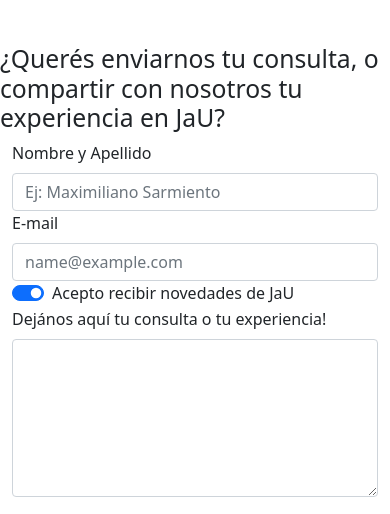
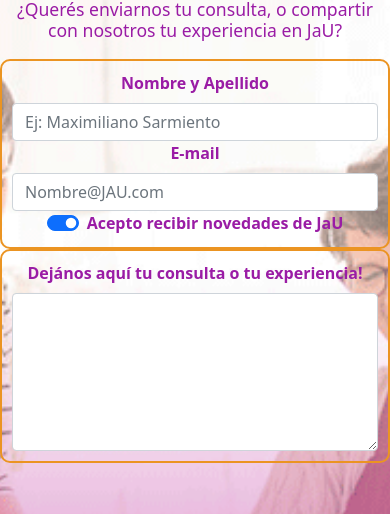
Before and after one commit to maximilianosarmiento/JaU, a plain HTML site: page contacto.html in a window 390 px wide. Shown: the part 56-570 px from the top of the page. Drawn offline with nearby package versions, Linux system fonts and the light colour scheme.

Commit message:
Pagina de contacto terminada, con media querie y estilos

```diff
--- a/contacto.html
+++ b/contacto.html
@@ -47,21 +47,21 @@
           </div>
         </nav>
     </header>
-    <main class="container-fluid">
+    <main class="container-fluid mainContainer">
         <div class="mainFormulario">
-            <h2>¿Querés enviarnos tu consulta, o compartir con nosotros tu experiencia en JaU?</h2>
+            <h2 class="mainFormulario__titulo">¿Querés enviarnos tu consulta, o compartir con nosotros tu experiencia en JaU?</h2>
             <div class="row mainFormulario__contenedor">
                 <div class="col-md-3 mainFormulario__datos">
                     <label for="nombre" class="form-label">Nombre y Apellido</label>
                     <input type="text" name="nombre"class="form-control" placeholder="Ej: Maximiliano Sarmiento">
                     <label for="exampleFormControlInput1" class="form-label">E-mail</label>
-                    <input type="email" class="form-control" id="exampleFormControlInput1" placeholder="name@example.com">
-                    <div class="form-check form-switch formulario__check">
+                    <input type="email" class="form-control" id="exampleFormControlInput1" placeholder="Nombre@JAU.com">
+                    <div class="form-check form-switch">
                         <input class="form-check-input" type="checkbox" role="switch" id="flexSwitchCheckChecked" checked>
                         <label class="form-check-label" for="flexSwitchCheckChecked">Acepto recibir novedades de JaU</label>
                     </div>
                 </div>
-                <div class="col-md-6 formulario__texto">
+                <div class="col-md-6 mainFormulario__texto">
                     <label for="exampleFormControlTextarea1" class="form-label">Dejános aquí tu consulta o tu experiencia! </label>
                     <textarea class="form-control" id="exampleFormControlTextarea1" rows="6"></textarea>
                 </div>
--- a/scss/_contacto.scss
+++ b/scss/_contacto.scss
@@ -1,4 +1,47 @@
-.mainFormulario{
-    margin-top: 100px;
+.mainContainer{
+    margin-top: 99px;
+    height: 100vh;
+    background-image:url(../Multimedia/fondo1.png);
+    background-position: center;
+    background-repeat: no-repeat;
+    background-size: cover;
+    background-attachment: fixed;
+
+    .mainFormulario__titulo{
+        color: $Morado;
+        font-size: 2rem;
+        text-align: center;
+        padding: 20px;
+    }
+
+    .mainFormulario__contenedor{
+        justify-content: center;
+
+        .mainFormulario__datos{
+            @include formulario;
+        }
+        .mainFormulario__texto{
+            @include formulario;
+        }
+    }
+}
+@media (max-width: 720px) and (min-width: 320px){
+    .mainContainer{
+        margin-top: 45px;
+
+        .mainFormulario__titulo{
+            font-size: 1.1rem;
+            padding: 10px;
+        }
+    }
+}
+@media (max-width: 1150px) and (min-width: 720px){
+    .mainContainer{
+        margin-top: 60px;
+
+        .mainFormulario__titulo{
+            font-size: 1.5rem;
+        }
+    }
 
 }
--- a/scss/_footer.scss
+++ b/scss/_footer.scss
@@ -5,7 +5,7 @@ footer{
     background-color: $Morado;
     justify-content: space-between;
     width: 100%;
-    margin-top: 20px;
+    padding-top: 20px;
 
     .footer__opciones{
         padding-top: 5px;
--- a/scss/_index.scss
+++ b/scss/_index.scss
@@ -96,6 +96,7 @@
             column-gap: 10px;
             row-gap: 5px;
             justify-content: center;
+            padding-bottom: 10px;
 
             .postulado__titulo{
                 grid-area: postulado__titulo;
--- a/scss/_mixin.scss
+++ b/scss/_mixin.scss
@@ -45,3 +45,18 @@
     }
 
 }
+
+@mixin formulario {
+    border: 2px solid $Naranja;
+    border-radius: 10px;
+    display: flex;
+    flex-direction: column;
+    justify-content: space-around;
+    color: $Morado;
+    align-items: center;
+    padding:10px;
+    font-weight: bold;
+    &:hover{
+        box-shadow:0px 0px 15px 1px $Naranja;
+    }
+}
```
Also changed, not shown: Multimedia/fondo1.png (added), css/main.css, 1 other file.
